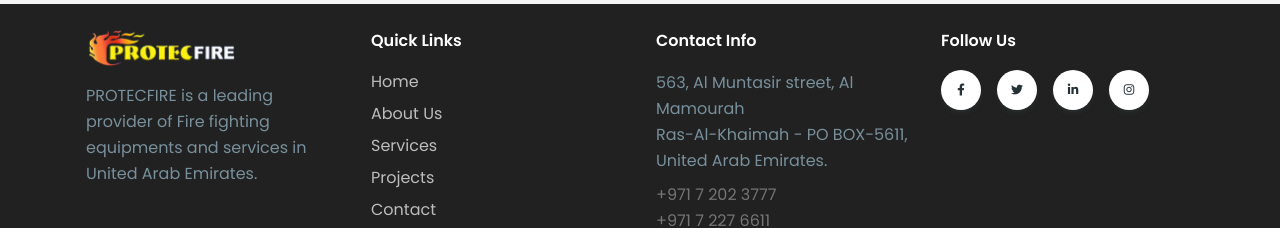
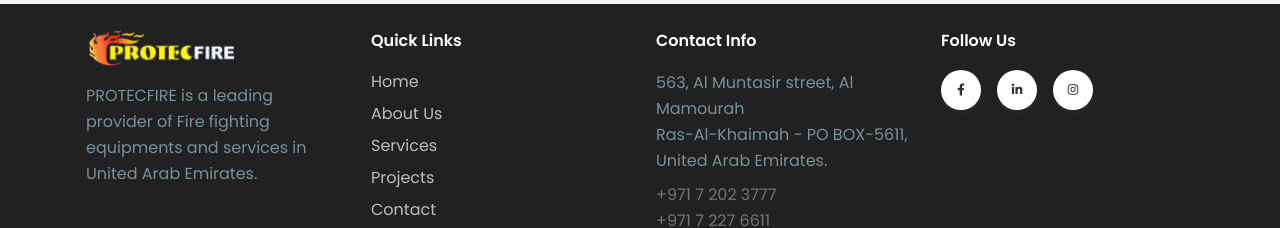
Before and after one commit to jabinkm/PROTECFIREWEB, a React (Vite) app: page /contact-us in a window 1280 px wide. Shown: the part 2074-2302 px from the top of the page. Built offline with nearby package versions, Linux system fonts and the light colour scheme.

Commit message:
Refactor Footer component and update links (instagram added and twitter removed)

```diff
--- a/src/components/footer.jsx
+++ b/src/components/footer.jsx
@@ -58,17 +58,19 @@ export function Footer() {
                 <i className="fab fa-facebook-f" />
               </IconButton>
               </a>
-              <IconButton color="white" className="rounded-full">
+              {/* <IconButton color="white" className="rounded-full">
                 <i className="fab fa-twitter" />
-              </IconButton>
+              </IconButton> */}
               <a href="https://www.linkedin.com/company/protec-group/posts/">
               <IconButton color="white" className="rounded-full">
                 <i className="fab fa-linkedin-in" />
               </IconButton>
               </a>
+               <a href="https://www.instagram.com/protecfireuae">
               <IconButton color="white" className="rounded-full">
                 <i className="fab fa-instagram" />
               </IconButton>
+                </a>
             </div>
           </div>
         </div>
```
